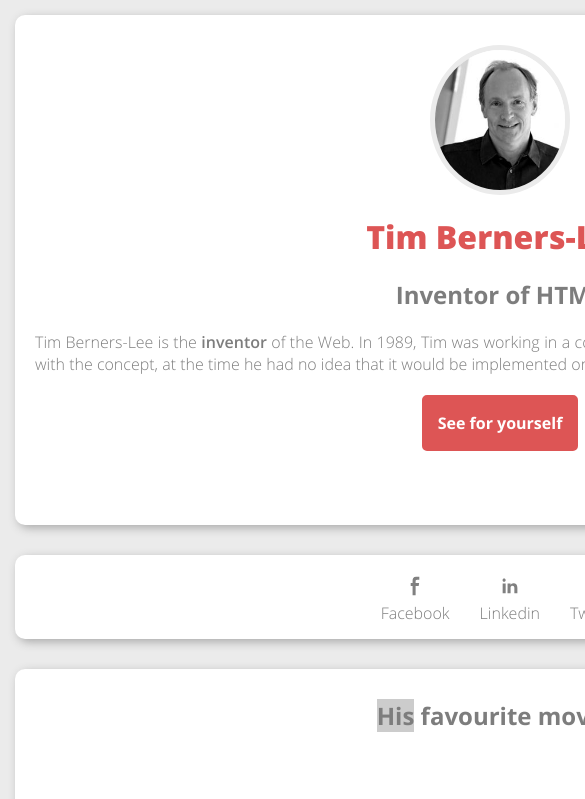
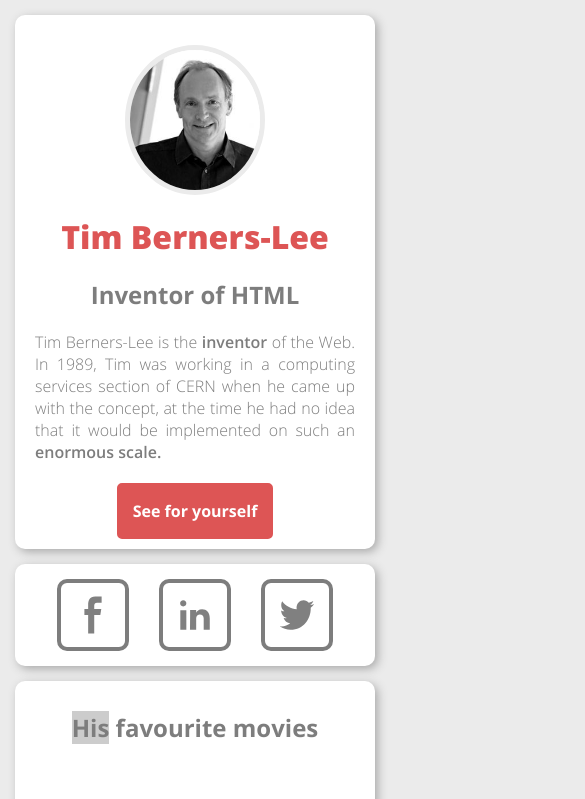
Before and after one commit to Bertrand2/tim-berners-lee, a plain HTML site: page index.html in a window 390 px wide. Shown: the top 799 px of the page, 585 px wide, since content can reach past the window. Drawn offline with Linux system fonts and the light colour scheme; a web font is replaced by a local one.

Commit message:
responsive buttons + body fix

```diff
--- a/index.html
+++ b/index.html
@@ -6,6 +6,7 @@
     <link rel="stylesheet" href="style.css" />
 </head>
 <body>
+    <div class="container">
         <header class="whiteBox">
             <img src="images/tim_berners_lee.jpg" alt="tim berners lee's picture">
             <h1>Tim Berners-Lee</h1>
@@ -49,5 +50,6 @@
                 </article>
             </section>
         </main>
+    </div>
 </body>
 </html>
--- a/style.css
+++ b/style.css
@@ -68,22 +68,10 @@ PAGE STRUCTURE
 html{
     background-color: var(--color-bg);
 }
-body{
-    display: grid;
-    grid-template: 540px 1fr / 1fr 600px 1fr;
-    grid-template-areas:
-    ". header ."
-    ". main .";
-
-}
-body>header{
-    grid-area: header;
-}
-body>main{
-    grid-area: main;
-
-    display:flex;
-    flex-direction: column;
+.container{
+    width: 100%;
+    max-width: 600px;
+    margin: auto;
 }
 main>.contact{
     display: flex;
@@ -205,7 +193,7 @@ header>*{
 
     display: flex;
     flex-direction: column;
-    align-items: center;
+    align-items: center;span
 }
 .contact img{
     width: 2em;
@@ -240,11 +228,20 @@ MOBILE-RESPONSIVE DESIGN
 ====================*/
 
 @media only screen and (max-width:100vh){
-    body{
-        display: grid;
-        grid-template: 540px 1fr / 1fr 1000px 1fr;
-        grid-template-areas:
-        ". header ."
-        ". main .";
+    .container{
+        max-width: 1200px;
+        width: 100%;
+        margin: auto;
+    }
+    .contact a{
+        border: 4px solid var(--color-text);
+        border-radius: 10px;
+    }
+    .contact img{
+        width: 4em;
+    }
+    .contact p{
+        visibility: hidden;
+        position: absolute;
     }
 }
```
Lines whose indentation alone changed are shown as unchanged.
